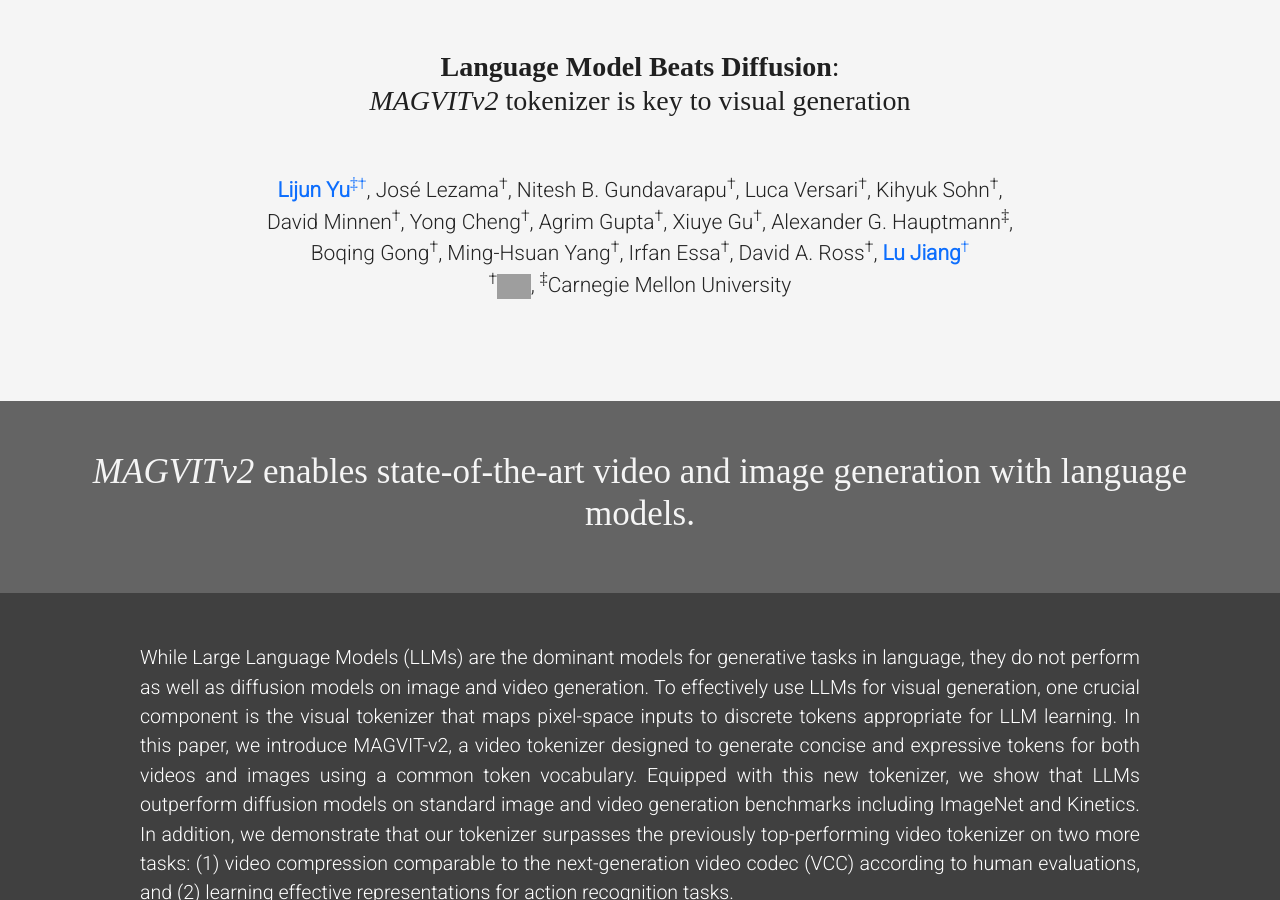
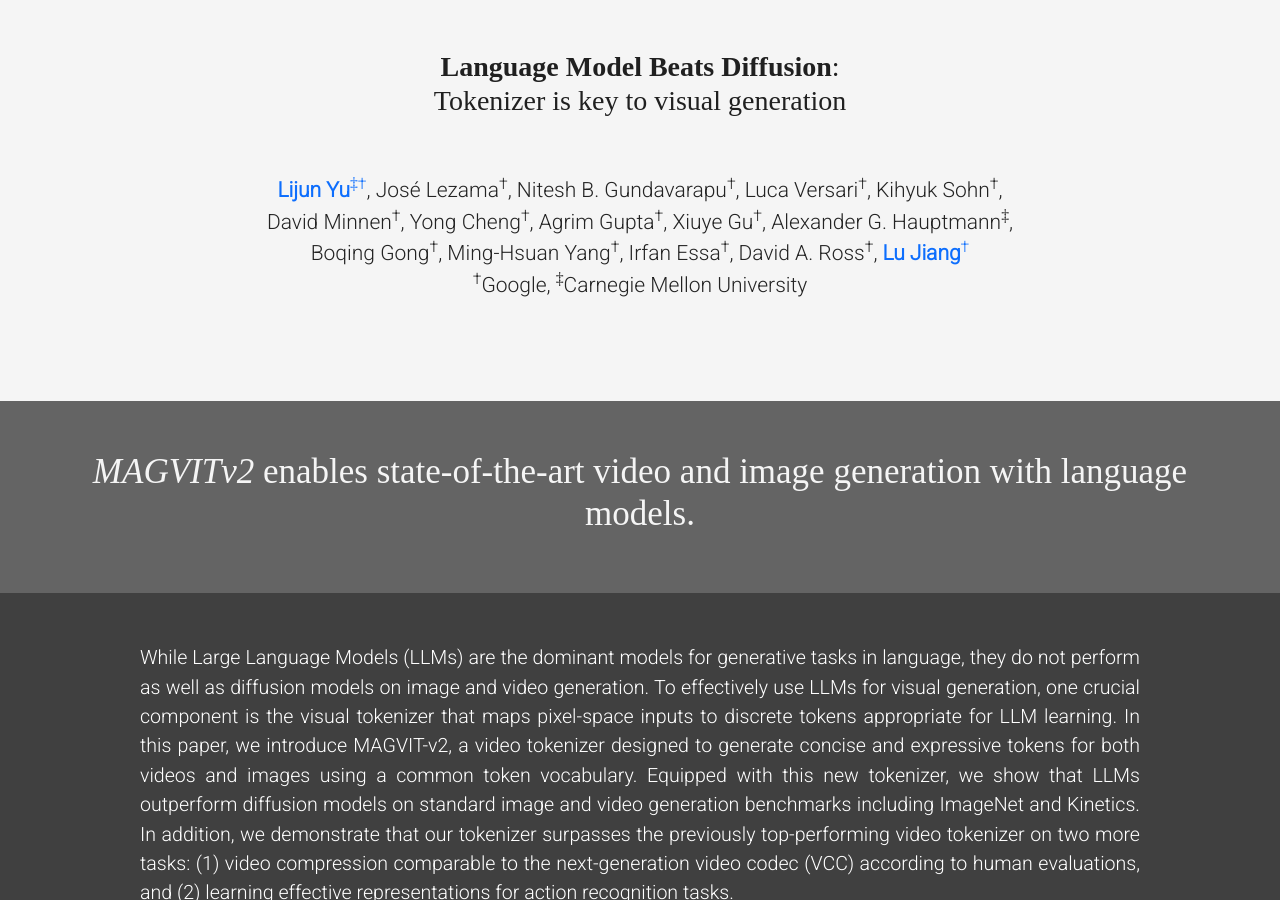
Before and after one commit to MAGVIT/magvit.github.io, a Jekyll site: the page v2/index.html, which Jekyll copies as it is, in a window 1280 px wide and 900 px high. Built offline with Jekyll 4.4.1, drawn with Linux system fonts in a browser that asks for light colours; some web fonts are replaced; grey boxes are pictures that could not be loaded.

Commit message:
fix title

```diff
--- a/v2/index.html
+++ b/v2/index.html
@@ -51,12 +51,12 @@
         </div>
       </div>
       </center> -->
-      <h2 style="text-align: center;"><b>Language Model Beats Diffusion</b>:<br><i>MAGVITv2</i> tokenizer is key to visual generation</h2>
+      <h2 style="text-align: center;"><b>Language Model Beats Diffusion</b>:<br>Tokenizer is key to visual generation</h2>
     <!-- anon-on -->
     <div class="authors">
       <p><a href="//me.lj-y.com/"><b>Lijun Yu</b><sup>‡†</sup></a>, José Lezama<sup>†</sup>, Nitesh B. Gundavarapu<sup>†</sup>, Luca Versari<sup>†</sup>, Kihyuk Sohn<sup>†</sup>,<br> David Minnen<sup>†</sup>, Yong Cheng<sup>†</sup>, Agrim Gupta<sup>†</sup>, Xiuye Gu<sup>†</sup>, Alexander G. Hauptmann<sup>‡</sup>,<br>  Boqing Gong<sup>†</sup>, Ming-Hsuan Yang<sup>†</sup>, Irfan Essa<sup>†</sup>, David A. Ross<sup>†</sup>, <a href="http://www.lujiang.info/"><b>Lu Jiang</b><sup>†</sup></a> <br>
        </p>
-      <center><sup>†</sup><img src="https://research.google/static/images/google_research_lockup-121987c06c0aa0ab26ca8716a0f2e7945d1cbf82077bbab9f914dac0a0bf099f.svg" alt="Google Research" height=25>, <sup>‡</sup>Carnegie Mellon University</center>
+      <center><sup>†</sup>Google, <sup>‡</sup>Carnegie Mellon University</center>
     </div>
     <!-- anon-off -->
   </div>
```
